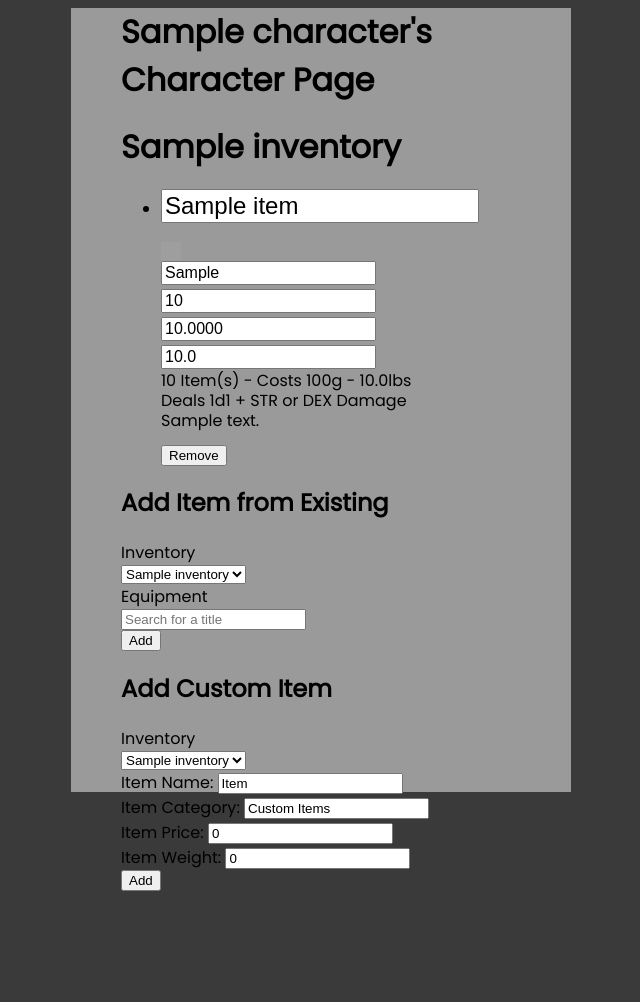
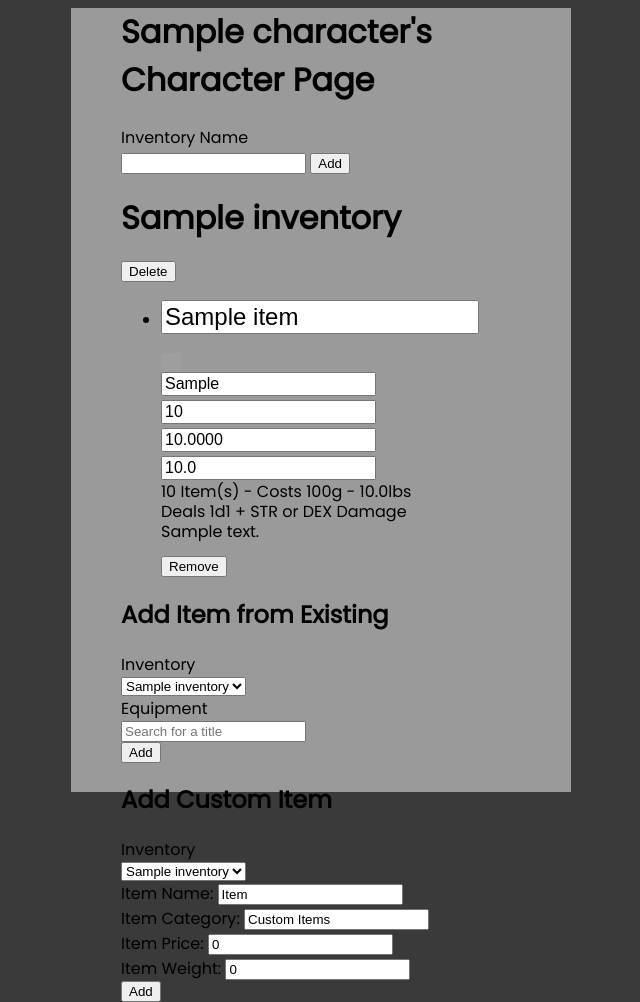
Before and after one commit to EricBaumhoverAtClark/dndinventory, a Django app: page /character/1/ in a window 1280 px wide. Shown: the whole page, without its empty margins (319-959 px from the left). Before the commit the page ends 891 px from the top, so only its background shows below. Run offline with Django 3.2, Linux system fonts and the light colour scheme; tables that the repository leaves empty hold one stand-in row (values such as "Sample post"); parts of the project's set-up code (start-up, migrations or seed data) failed here and were passed over; grey boxes are pictures that could not be loaded.

Commit message:
home page/inventory

```diff
--- a/django/djangoproject/dndinventory/templates/dndinventory/character.html
+++ b/django/djangoproject/dndinventory/templates/dndinventory/character.html
@@ -8,10 +8,20 @@
 <div class="character">
 
 <h1>{{character.name}}'s Character Page</h1>
-
+<div>
+<form>
+	<label>Inventory Name</label><br>
+  	<input value="" name="inventory_name">
+	<input type="submit" value="Add">
+</form>
+<div>
 {% for inventory in character.inventories %}
 <div class="inventory">
 	<h2 class="inventory-name">{{inventory.name}}</h2>
+	<form>
+		<input type="hidden" name="inventory_id" value="{{inventory.id}}"></input>
+		<input type="submit" value="Delete"></input>
+	</form>
 	<ul>
 	{% for item in inventory.items %}
 		{% include "dndinventory/item.html" %}
--- a/django/djangoproject/dndinventory/templates/dndinventory/user.html
+++ b/django/djangoproject/dndinventory/templates/dndinventory/user.html
@@ -20,7 +20,7 @@ Welcome {{ user.username }}!
 {% endfor %}
 <form>
 	<label>Character Name</label><br>
-  <input value="" name="character_name">
+  	<input value="" name="character_name">
 	<input type="submit" value="Add">
 </form>
 {% else %}
--- a/django/djangoproject/dndinventory/views.py
+++ b/django/djangoproject/dndinventory/views.py
@@ -13,9 +13,17 @@ from .models import Character, Inventory, Item, Equipment
 def character(request, id):
     chr = Character.objects.get(pk=id)
     inventory = request.GET.get('inventory',0)
+    inventory_id = request.GET.get('inventory_id',0)
+    inventory_name = request.GET.get('inventory_name',)
 
     print(inventory)
-
+    #creating
+    if inventory_name:
+        return create_inventory(request, inventory_name, chr)
+    #deleting
+    if inventory_id:
+        delete_inventory(request, inventory_id)
+        return redirect(to="character", id=id)
     if inventory:
         try:
             inventory_object = Inventory.objects.get(pk=inventory)
@@ -109,6 +117,7 @@ def home(request):
     else:
         return render(request, "dndinventory/home.html", {})
 
+
 # creating characters
 def create_character(request, character_name):
     # creates character and should insert into table
@@ -121,8 +130,17 @@ def delete_character(request, character_id):
     if request.user.is_authenticated:
         # deletes character
         Character.objects.filter(pk=character_id).delete()
-        # returns to user page
 
+# creating inventory
+def create_inventory(request, inventory_name, chr):
+    # creates inventory and should insert into table
+    new_inventory = Inventory.objects.create(character = chr, name = inventory_name)
+    return redirect(to="character", id=chr.pk)
+
+def delete_inventory(request, inventory_id):
+    if request.user.is_authenticated:
+        # deletes inventory
+        Inventory.objects.filter(pk=inventory_id).delete()
 
 def user(request):
 
```
Also changed, not shown: django/djangoproject/dndinventory/templates/dndinventory/home.html (+2 -5 lines).
